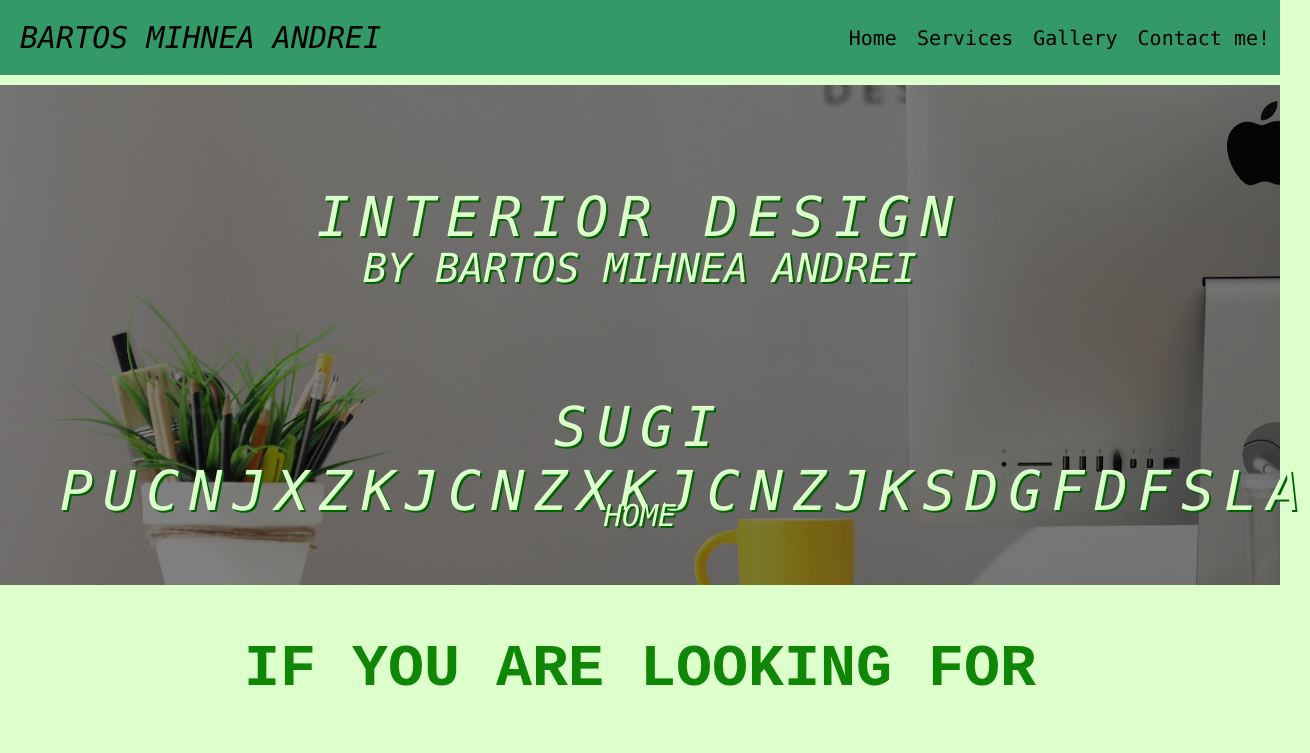
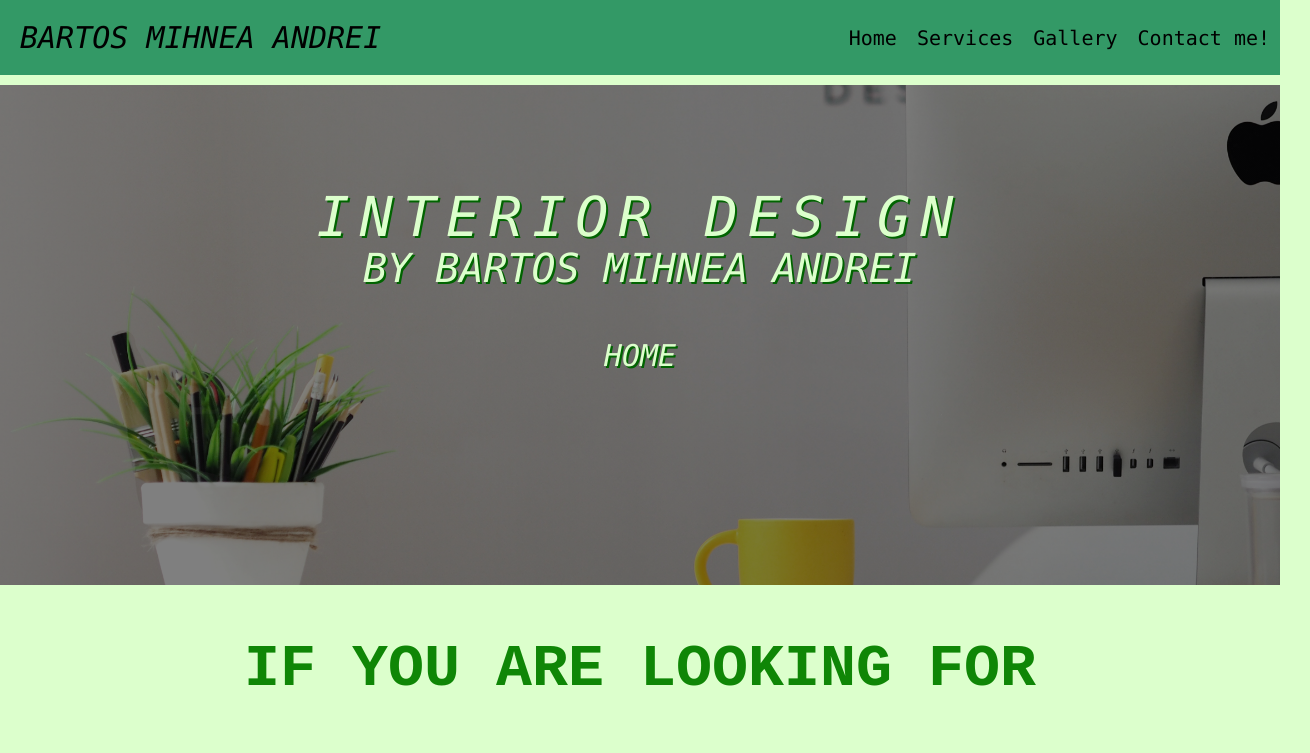
Before and after one commit to BartosMihneaAndrei/test-1-tema-2, a plain HTML site: page index.html in a window 1280 px wide. Shown: the top 753 px of the page, 1310 px wide, since content can reach past the window. Drawn offline with Linux system fonts and the light colour scheme.

Commit message:
update home

```diff
--- a/index.html
+++ b/index.html
@@ -25,7 +25,6 @@
 		<div class="backtext">
 		<h1>INTERIOR DESIGN</h1>
 		<h2>by Bartos Mihnea Andrei</h2>
-		<h1>Sugi pucnjxzkjcnzxkjcnzjksdgfdfsla</h1>
 		<h3>Home</h3>
 		</div>
 		</div>
```
